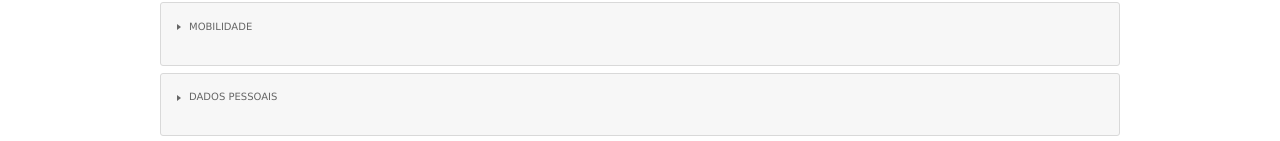
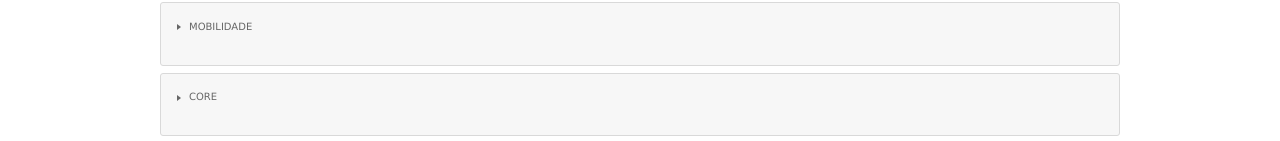
Before and after one commit to jessicaRRSantos/reactJs, a React (Create React App) app in the folder minha-primeira-app/: page /cadastro in a window 1280 px wide. Shown: the part 381-522 px from the top of the page. Built offline with nearby package versions, Linux system fonts and the light colour scheme.

Commit message:
alteração de título de core

```diff
--- a/minha-primeira-app/src/components/Formulario/formularioCore.js
+++ b/minha-primeira-app/src/components/Formulario/formularioCore.js
@@ -6,7 +6,7 @@ import 'rc-collapse/assets/index.css';
 const htmlFormularioCore = () => {
     return (
         <Collapse accordion={true}>
-            <Panel header="DADOS PESSOAIS" headerClassName="FormTitle">
+            <Panel header="CORE" headerClassName="FormTitle">
                 <fieldset>
                     <div className="col-2">
                         <div>
```
